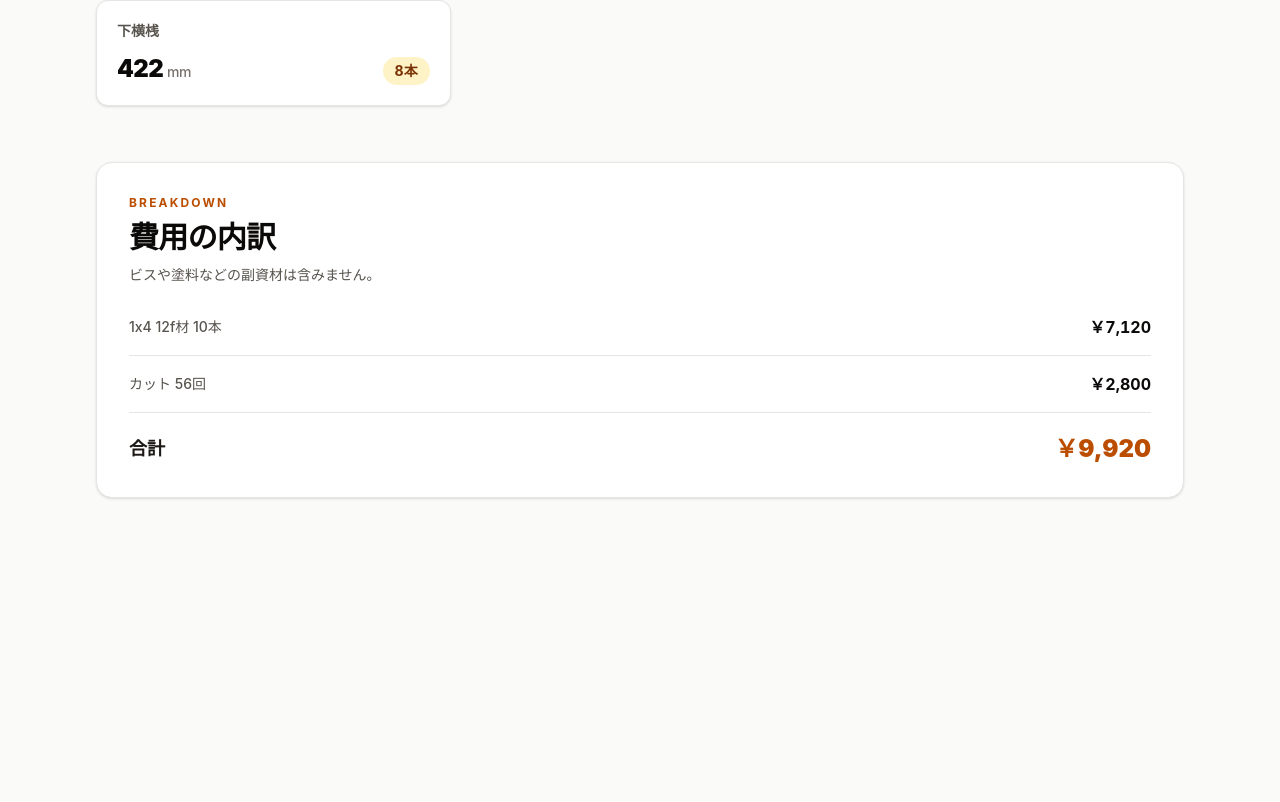
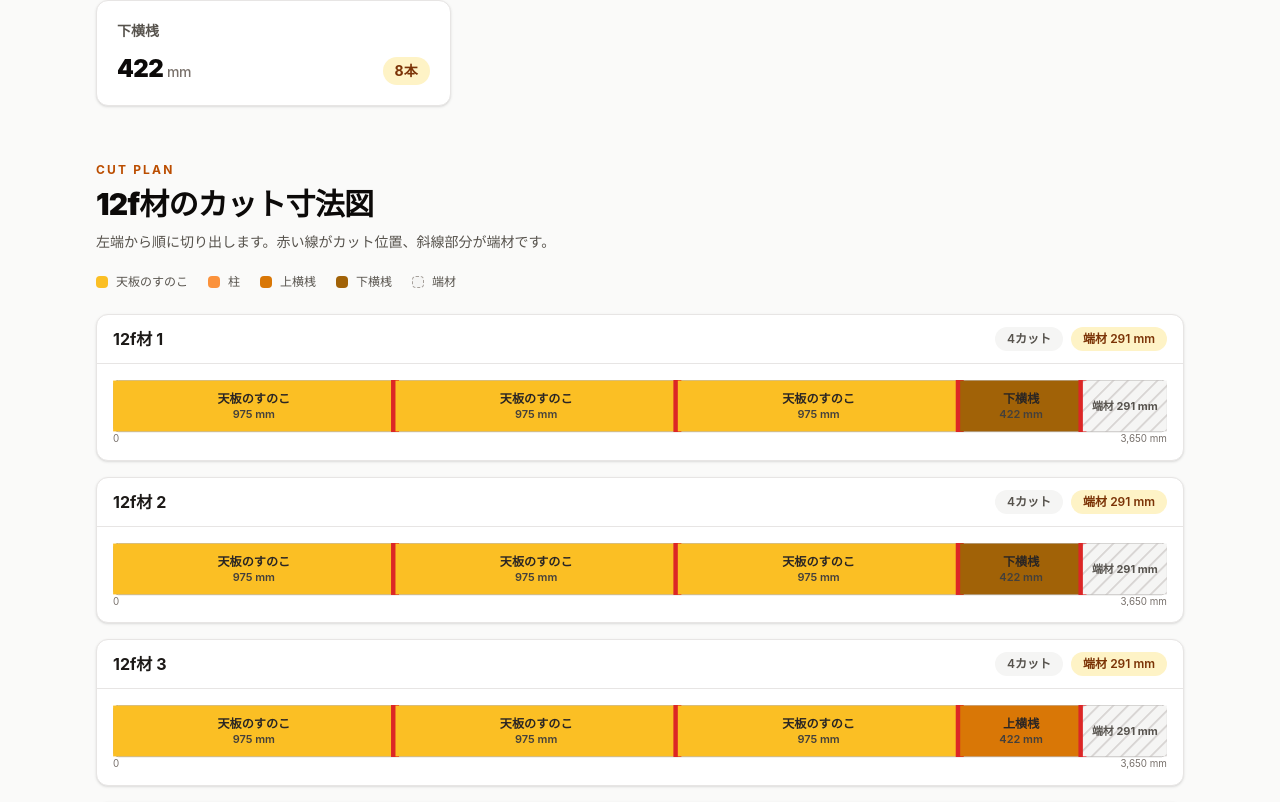
Before and after one commit to argki/sd-bed-frame, a React (Vite) app: page / in a window 1280 px wide. Shown: the part 1020-1822 px from the top of the page. Before the commit the page ends 1582 px from the top, so only its background shows below. Built offline with nearby package versions, Linux system fonts and the light colour scheme.

Commit message:
feat(cut-plan): 12f材ごとのカット寸法図を追加
材1本ごとの木取りをSVGで示し、各部材と端材の長さが
読めるようにする。

```diff
--- a/src/App.tsx
+++ b/src/App.tsx
@@ -1,4 +1,5 @@
 import type { ReactNode } from "react";
+import { CutPlanSection } from "./components/CutPlanSection";
 import { MATTRESS, PRICE, STORAGE_BOX } from "./design/constants";
 import { FRAME_CUT_PLAN } from "./design/cut-plan";
 import { FRAME_HEIGHT, FRAME_MODULES } from "./design/frame";
@@ -138,6 +139,8 @@ export function App() {
             </div>
           </section>
 
+          <CutPlanSection />
+
           <section
             aria-labelledby="cost-heading"
             className="rounded-2xl border border-stone-200 bg-white p-6 shadow-sm sm:p-8"
--- /dev/null
+++ b/src/components/CutPlanSection.tsx
@@ -0,0 +1,186 @@
+import { KERF, LUMBER } from "../design/constants";
+import { createBoardLayout } from "../design/cut-layout";
+import { FRAME_CUT_PLAN, type StockBoard } from "../design/cut-plan";
+
+const number = new Intl.NumberFormat("ja-JP");
+
+const PART_COLORS: Readonly<Record<string, string>> = {
+  天板のすのこ: "#fbbf24",
+  柱: "#fb923c",
+  上横桟: "#d97706",
+  下横桟: "#a16207",
+};
+
+export function CutPlanSection() {
+  return (
+    <section aria-labelledby="cut-plan-heading">
+      <div>
+        <p className="text-xs font-bold tracking-[0.18em] text-amber-700 uppercase">Cut plan</p>
+        <h2
+          id="cut-plan-heading"
+          className="mt-2 text-2xl font-black tracking-tight text-stone-950 sm:text-3xl"
+        >
+          12f材のカット寸法図
+        </h2>
+        <p className="mt-2 text-sm leading-6 text-stone-600">
+          左端から順に切り出します。赤い線がカット位置、斜線部分が端材です。
+        </p>
+      </div>
+
+      <div className="mt-5 flex flex-wrap gap-x-5 gap-y-2 text-xs text-stone-600">
+        {Object.entries(PART_COLORS).map(([name, color]) => (
+          <span key={name} className="inline-flex items-center gap-2">
+            <span className="size-3 rounded-sm" style={{ backgroundColor: color }} />
+            {name}
+          </span>
+        ))}
+        <span className="inline-flex items-center gap-2">
+          <span className="size-3 rounded-sm border border-dashed border-stone-400 bg-stone-100" />
+          端材
+        </span>
+      </div>
+
+      <div className="mt-6 space-y-4">
+        {FRAME_CUT_PLAN.boards.map((board, index) => (
+          <BoardDiagram key={board.id} board={board} index={index} />
+        ))}
+      </div>
+
+      <p className="mt-4 text-xs leading-5 text-stone-500">
+        材の長さは {number.format(LUMBER.length)} mm、カットロスは1か所 {number.format(KERF)}{" "}
+        mmとして計算しています。
+      </p>
+    </section>
+  );
+}
+
+function BoardDiagram({ board, index }: { board: StockBoard; index: number }) {
+  const layout = createBoardLayout(board);
+  const patternId = `offcut-${board.id}`;
+
+  return (
+    <article className="overflow-hidden rounded-xl border border-stone-200 bg-white shadow-sm">
+      <div className="flex flex-wrap items-center justify-between gap-2 border-b border-stone-200 px-4 py-3">
+        <h3 className="font-bold text-stone-900">12f材 {number.format(index + 1)}</h3>
+        <div className="flex gap-2 text-xs">
+          <span className="rounded-full bg-stone-100 px-3 py-1 font-semibold text-stone-600">
+            {number.format(board.cutCount)}カット
+          </span>
+          <span className="rounded-full bg-amber-100 px-3 py-1 font-semibold text-amber-900">
+            端材 {number.format(layout.offcutLength)} mm
+          </span>
+        </div>
+      </div>
+
+      <div className="overflow-x-auto px-4 py-4">
+        <svg
+          className="min-w-3xl"
+          viewBox={`0 0 ${LUMBER.length} 220`}
+          role="img"
+          aria-label={`12f材${index + 1}の木取り。${board.pieces
+            .map((piece) => `${piece.name}${piece.length}ミリ`)
+            .join("、")}、端材${layout.offcutLength}ミリ`}
+        >
+          <defs>
+            <pattern
+              id={patternId}
+              width="36"
+              height="36"
+              patternUnits="userSpaceOnUse"
+              patternTransform="rotate(45)"
+            >
+              <rect width="36" height="36" fill="#f5f5f4" />
+              <line x1="0" y1="0" x2="0" y2="36" stroke="#d6d3d1" strokeWidth="12" />
+            </pattern>
+          </defs>
+
+          <rect
+            x="1"
+            y="1"
+            width={LUMBER.length - 2}
+            height="178"
+            rx="18"
+            fill="#fafaf9"
+            stroke="#78716c"
+            strokeWidth="2"
+          />
+
+          {layout.segments.map((segment) => {
+            const center = segment.start + segment.piece.length / 2;
+            return (
+              <g key={segment.piece.id}>
+                <rect
+                  x={segment.start}
+                  y="2"
+                  width={segment.piece.length}
+                  height="176"
+                  fill={PART_COLORS[segment.piece.name] ?? "#fbbf24"}
+                />
+                <text
+                  x={center}
+                  y="79"
+                  textAnchor="middle"
+                  fontSize="42"
+                  fontWeight="700"
+                  fill="#292524"
+                >
+                  {segment.piece.name}
+                </text>
+                <text
+                  x={center}
+                  y="132"
+                  textAnchor="middle"
+                  fontSize="38"
+                  fontWeight="600"
+                  fill="#44403c"
+                >
+                  {number.format(segment.piece.length)} mm
+                </text>
+                {segment.kerfAfter > 0 && (
+                  <line
+                    x1={segment.end + segment.kerfAfter / 2}
+                    x2={segment.end + segment.kerfAfter / 2}
+                    y1="0"
+                    y2="180"
+                    stroke="#dc2626"
+                    strokeWidth="8"
+                    vectorEffect="non-scaling-stroke"
+                  />
+                )}
+              </g>
+            );
+          })}
+
+          {layout.offcutLength > 0 && (
+            <g>
+              <rect
+                x={layout.offcutStart}
+                y="2"
+                width={layout.offcutLength}
+                height="176"
+                fill={`url(#${patternId})`}
+              />
+              <text
+                x={layout.offcutStart + layout.offcutLength / 2}
+                y="105"
+                textAnchor="middle"
+                fontSize="38"
+                fontWeight="700"
+                fill="#57534e"
+              >
+                端材 {number.format(layout.offcutLength)} mm
+              </text>
+            </g>
+          )}
+
+          <text x="0" y="215" fontSize="34" fill="#78716c">
+            0
+          </text>
+          <text x={LUMBER.length} y="215" textAnchor="end" fontSize="34" fill="#78716c">
+            {number.format(LUMBER.length)} mm
+          </text>
+        </svg>
+      </div>
+    </article>
+  );
+}
--- /dev/null
+++ b/src/design/cut-layout.ts
@@ -0,0 +1,40 @@
+import { KERF, LUMBER } from "./constants";
+import type { CutPiece, StockBoard } from "./cut-plan";
+
+export type CutSegment = {
+  readonly piece: CutPiece;
+  readonly start: number;
+  readonly end: number;
+  readonly kerfAfter: number;
+};
+
+export type BoardLayout = {
+  readonly segments: readonly CutSegment[];
+  readonly offcutStart: number;
+  readonly offcutLength: number;
+};
+
+export function createBoardLayout(
+  board: StockBoard,
+  stockLength: number = LUMBER.length,
+  kerf: number = KERF,
+): BoardLayout {
+  let cursor = 0;
+  const segments = board.pieces.map((piece, index) => {
+    const start = cursor;
+    const end = start + piece.length;
+    const kerfAfter = index < board.cutCount ? kerf : 0;
+    cursor = end + kerfAfter;
+    return { piece, start, end, kerfAfter };
+  });
+
+  if (cursor !== board.usedLength) {
+    throw new Error(`木取りの使用長 ${board.usedLength}mm と図の使用長 ${cursor}mm が一致しない`);
+  }
+
+  return {
+    segments,
+    offcutStart: cursor,
+    offcutLength: stockLength - cursor,
+  };
+}
```
Also changed, not shown: 2 other files (tests, documents, lock files or other folders).
